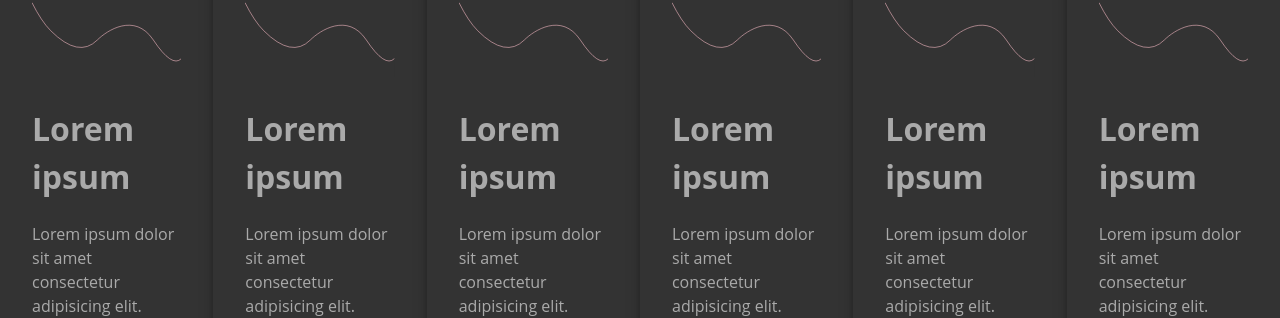
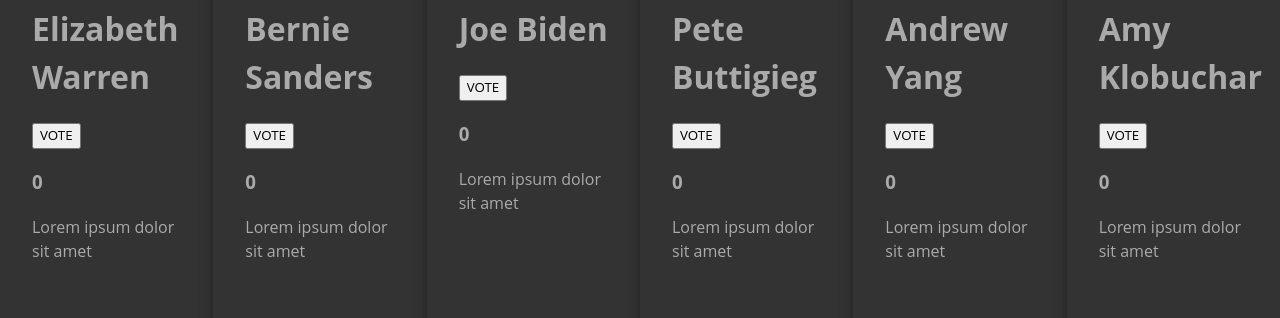
Before and after one commit to lexaabrahamsen/democratic-primary, a React (Create React App) app: page / in a window 1280 px wide. Shown: the part 266-584 px from the top of the page. Built offline with nearby package versions, Linux system fonts and the light colour scheme.

Commit message:
Design progress

```diff
--- a/public/index.html
+++ b/public/index.html
@@ -28,14 +28,16 @@
         <svg class="card__svg" viewBox="0 0 800 500">
           <path
             d="M 0 100 Q 50 200 100 250 Q 250 400 350 300 C 400 250 550 150 650 300 Q 750 450 800 400 L 800 500 L 0 500"
+
             stroke="transparent"
+            strokeWidth="3"
             fill="#333"
           />
           <path
             class="card__line"
             d="M 0 100 Q 50 200 100 250 Q 250 400 350 300 C 400 250 550 150 650 300 Q 750 450 800 400"
             stroke="pink"
-            stroke-width="3"
+
             fill="transparent"
           />
         </svg>
--- a/src/App.css
+++ b/src/App.css
@@ -51,7 +51,7 @@
   position: relative;
   background: #333;
   width: 400px;
-  height: 75vh;
+  height: 100vh;
   border-radius: 6px;
   padding: 2rem;
   color: #aaa;
--- a/src/App.js
+++ b/src/App.js
@@ -85,44 +85,33 @@
 
   render() {
     return (
-      <div class="card">
-        <div class="card__image-container">
+      <div className="card">
+        <div className="card__image-container">
           <img
-            class="card__image"
+            className="card__image"
             src="https://images.unsplash.com/photo-1519999482648-25049ddd37b1?ixlib=rb-1.2.1&ixid=eyJhcHBfaWQiOjEyMDd9&auto=format&fit=crop&w=2126&q=80"
             alt=""
           />
         </div>
 
-        <svg class="card__svg" viewBox="0 0 800 500">
+        <svg className="card__svg" viewBox="0 0 800 500">
           <path
             d="M 0 100 Q 50 200 100 250 Q 250 400 350 300 C 400 250 550 150 650 300 Q 750 450 800 400 L 800 500 L 0 500"
             stroke="transparent"
             fill="#333"
           />
           <path
-            class="card__line"
+            className="card__line"
             d="M 0 100 Q 50 200 100 250 Q 250 400 350 300 C 400 250 550 150 650 300 Q 750 450 800 400"
             stroke="pink"
-            stroke-width="3"
+            strokeWidth="3"
             fill="transparent"
           />
         </svg>
-
-        <div class="card__content">
-          <h1 class="card__title">Lorem ipsum</h1>
-          <p>
-            Lorem ipsum dolor sit amet consectetur adipisicing elit. Soluta
-            dolor praesentium at quod autem omnis, amet eaque unde perspiciatis
-            adipisci possimus quam facere illo et quisquam quia earum nesciunt
-            porro.
-            <h1>{this.props.name}</h1>
-            <h3>{this.props.votes}</h3>
-            <button className="VoteButton" onClick={this.handleClick}>
-              VOTE
-            </button>
-          </p>
-        </div>
+        <h1 className="card__content">{this.props.name}</h1>
+        <button onClick={this.handleClick}>VOTE</button>
+        <h3>{this.props.votes}</h3>
+        <p>Lorem ipsum dolor sit amet</p>
       </div>
     );
   }
```
